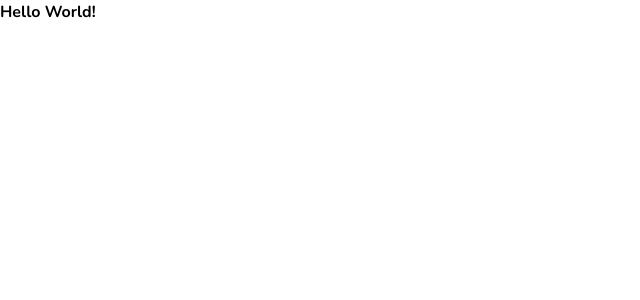
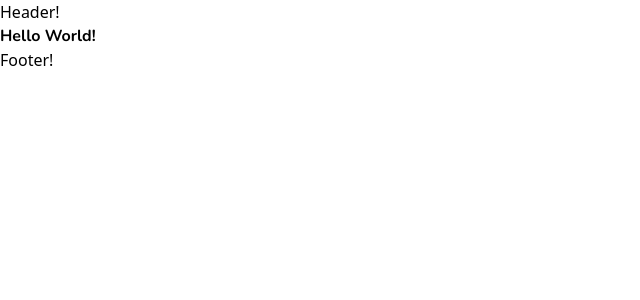
Before and after one commit to lu4nsds/flowrise, a Next.js app: page / in a window 1280 px wide. Shown: the top 300 px of the page, without its empty margins (0-640 px from the left). Built offline with nearby package versions, Linux system fonts and the light colour scheme.

Commit message:
feat: Add fallback metadata to layout

```diff
--- a/src/app/layout.tsx
+++ b/src/app/layout.tsx
@@ -1,7 +1,9 @@
 import './globals.css'
-import type { Metadata } from 'next'
+import type { Metadata, ResolvingMetadata } from 'next'
 import { Nunito, Nunito_Sans } from 'next/font/google'
 import clsx from 'clsx'
+import { createClient, repositoryName } from '@/prismicio'
+import { create } from 'domain'
 
 const nunito = Nunito({
   subsets: ['latin'],
@@ -15,9 +17,18 @@ const nunitoSans = Nunito_Sans({
   display: 'swap'
 })
 
-export const metadata: Metadata = {
-  title: 'Create Next App',
-  description: 'Generated by create next app',
+export async function generateMetadata(): Promise<Metadata> {
+
+  const client = createClient()
+  const page = await client.getSingle("settings")
+
+  return {
+    title: page.data.site_title || "Flowrise",
+    description: page.data.meta_description || "Flowrise is the relaxing app for you.",
+    openGraph: {
+      images: [page.data.og_image.url || ""],
+    },
+  }
 }
 
 export default function RootLayout({
@@ -27,7 +38,11 @@ export default function RootLayout({
 }) {
   return (
     <html lang="en" className={clsx(nunito.variable, nunitoSans.variable)}>
-      <body>{children}</body>
+      <body>
+        <header>Header!</header>
+          {children}
+          <footer>Footer!</footer>
+      </body>
     </html>
   )
 }
--- a/src/prismicio.ts
+++ b/src/prismicio.ts
@@ -14,14 +14,14 @@ export const repositoryName = config.repositoryName;
  */
 // TODO: Update the routes array to match your project's route structure.
 const routes: prismic.ClientConfig["routes"] = [
-  {
-    type: "homepage",
-    path: "/",
-  },
-  {
-    type: "page",
-    path: "/:uid",
-  },
+  // {
+  //   type: "homepage",
+  //   path: "/",
+  // },
+  // {
+  //   type: "page",
+  //   path: "/:uid",
+  // },
 ];
 
 /**
```
Also changed, not shown: 1 other file (tests, documents, lock files or other folders).
